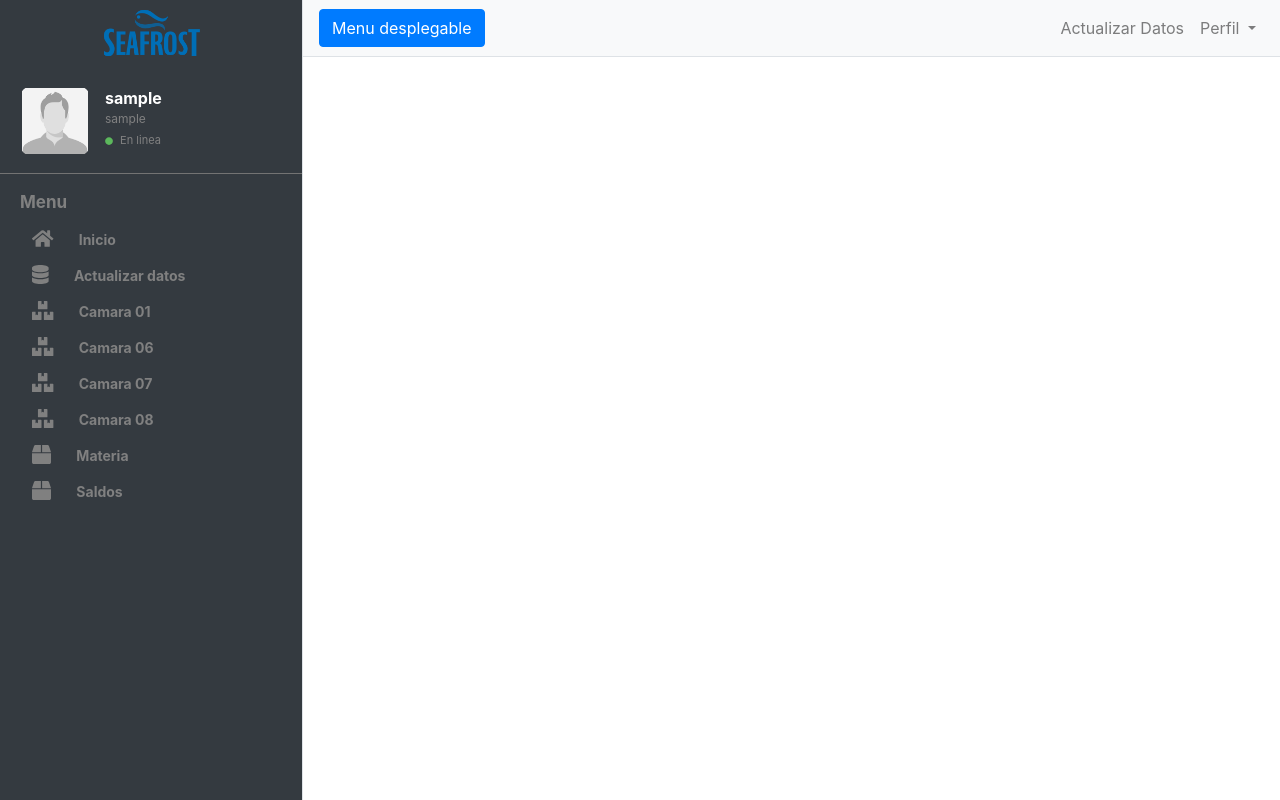
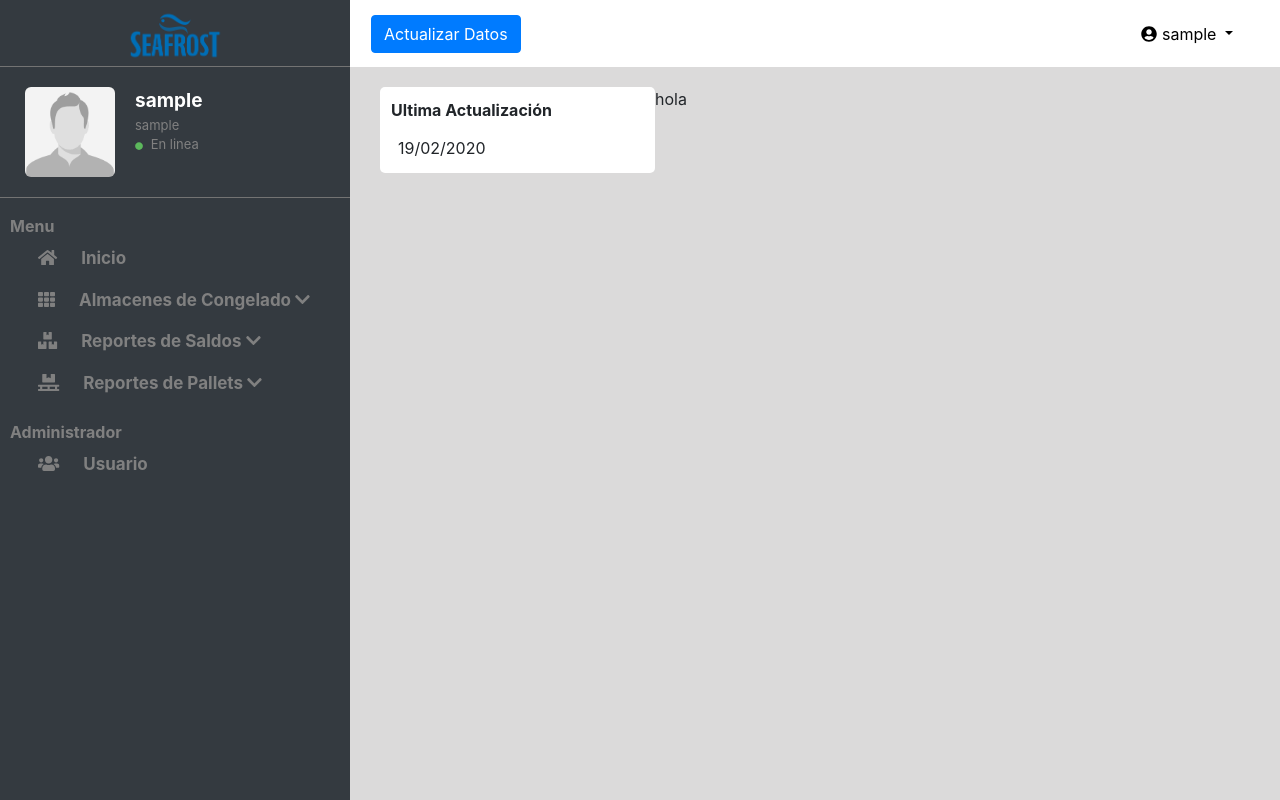
Before and after one commit to nestormeza/sistema-web-curso, a Flask app: page /home in a window 1280 px wide. Run offline with Flask 2, Linux system fonts and the light colour scheme; the visitor is signed in with stand-in values (Sample User, id 1); data comes from the database, SQL or seed files in the repository; some libraries are stand-ins or nearby versions.

Commit message:
avanzando el proyecto

```diff
--- a/app/static/css/dad.css
+++ b/app/static/css/dad.css
@@ -1,3 +1,3 @@
 @import url('login.css');
-@import url('simple-sidebar.css');
+@import url('index.css');
 @import url('register.css');
--- /dev/null
+++ b/app/static/css/index.css
@@ -0,0 +1,182 @@
+body{
+    margin: 0px;
+}
+/* barra lateral del menu*/
+.navbar-sidaber{
+    width: 350px;
+    height: 100%;
+    max-height: 100%;
+    position: fixed;
+    top: 0;
+    z-index: 999;
+}
+/* img de logo de empresa */
+.logo{
+    width: 40%;
+}
+.navbar-brand{
+    width: 350px;
+}
+/* informacion de ususario */
+.linea-a{
+    margin-top: -3px;
+    margin: 0px;
+    background-color: gray;
+}
+.user-photo-information{
+    padding:25px;
+    margin-top: -10px;
+    width: 350px;
+    height: 110px;
+}
+.user-information{
+    float: left;
+    margin-left: 20px;
+}
+.user-information > span{
+    display: block;
+}
+.name-user{
+    font-weight: bold;
+    font-size: 19px;
+    color: white;
+}
+.account-type{
+    color: gray;
+    font-size: 13px;
+}
+.icon-circle {
+    font-size: 8px;
+    margin-right: 4px;
+    color: #5cb85c;
+  }
+.user-photo{
+    float: left;
+    width: 90px;
+    height: 90px;
+    border-radius: 6px;
+    overflow: hidden;
+}
+.linea{
+    background-color: gray;
+    margin-top: 25px;
+}
+/* fin de informacion del usuario*/
+.tittle{
+    color: gray;
+    font-weight: bold;
+    margin-left: 10px;
+}
+/* Menu de navegacion */
+.nav-side-menu li{
+    margin-left: -40px;
+    padding: 8px;
+}
+.nav-side-menu ul :not(collapsed) .arrow:before,
+.nav-side-menu li :not(collapsed) .arrow:before {
+  font-family: FontAwesome;
+  content: "\f078";
+  display: inline-block;
+  padding-left: 10px;
+  padding-right: 10px;
+  vertical-align: middle;
+  float: right;
+}
+.sub-menu{
+    margin-left: -40px;
+
+}
+.nav-side-menu ul .sub-menu li,
+.nav-side-menu li .sub-menu li {
+  background-color: #181c20;
+  border: none;
+  line-height: 28px;
+  border-bottom: 1px solid #23282e;
+  list-style: none;
+}
+.nav-side-menu ul .sub-menu li:hover,
+.nav-side-menu li .sub-menu li:hover {
+  background-color: #020203;
+}
+.nav-side-menu ul .sub-menu li:before,
+.nav-side-menu li .sub-menu li:before {
+  font-family: Fontawesome;
+  content: "\f105";
+  display: inline-block;
+  padding-left: 20px;
+  padding-right: 10px;
+  vertical-align: middle;
+}
+.nav-side-menu li a {
+  text-decoration: none;
+  color:gray;
+  margin-left: 30px;
+  font-weight: bold;
+  font-size: 17px;
+}
+.nav-side-menu li a i {
+  padding-left: 10px;
+  width: 20px;
+  padding-right: 20px;
+}
+.nav-side-menu li:hover {
+  border-left: 5px solid #3d60d1;
+  background-color: #4f5b69;
+  -webkit-transition: all 1s ease;
+  -moz-transition: all 1s ease;
+  -o-transition: all 1s ease;
+  -ms-transition: all 1s ease;
+  transition: all 1s ease;
+}
+.nav-side-menu li a .label{
+    margin-left: 20px;
+}
+/* barra superior */
+.content{
+    height: 100%;
+    width: 100%;
+    max-height: 100%;
+    background-color: rgb(219, 218, 218);
+    position: fixed;
+}
+.navbar{
+    background-color: white;
+    padding: 10px;
+    height: 67px;
+    border-color: gray;
+}
+.button{
+  margin-left: 340px
+}
+.navbar ul li{
+    list-style: none;
+}
+.navbar ul li a{
+    text-decoration: none;
+    color:black;
+}
+.navbar .menu-perfil{
+  margin-top: 14px;
+}
+.container-data{
+  margin-top: 20px;
+  margin-left: 380px;
+}
+.last-update{
+  background-color:#ffff;
+  width: 275px;
+  border-radius: 5px;
+  padding:5px;
+  float: left;
+
+}
+.last{
+  float: left;
+  margin-top: 6px;
+  margin-left: 6px;
+  font-weight: bold;
+}
+.date{
+ margin-top: 6px;
+ margin-left: 13px;
+}
--- a/app/static/css/login.css
+++ b/app/static/css/login.css
@@ -1,5 +1,4 @@
 body .body{
-    background: url("../images/background_login.jpg") no-repeat center center fixed;
     background-size: cover;
 }
 body,html{
--- a/app/static/css/simple-sidebar.css
+++ /dev/null
@@ -1,124 +0,0 @@
-body {
-  overflow-x: hidden;
-}
-#sidebar-wrapper {
-  min-height: 100vh;
-  margin-left: -15rem;
-  -webkit-transition: margin .25s ease-out;
-  -moz-transition: margin .25s ease-out;
-  -o-transition: margin .25s ease-out;
-  transition: margin .25s ease-out;
-}
-
-#sidebar-wrapper .sidebar-heading {
-  padding: 0.875rem 1.25rem;
-  font-size: 1.2rem;
-}
-
-#sidebar-wrapper .list-group {
-  width: 15rem;
-}
-
-#page-content-wrapper {
-  min-width: 100vw;
-}
-
-#wrapper.toggled #sidebar-wrapper {
-  margin-left: 0;
-}
-
-@media (min-width: 768px) {
-  #sidebar-wrapper {
-    margin-left: 0;
-  }
-
-  #page-content-wrapper {
-    min-width: 0;
-    width: 100%;
-  }
-
-  #wrapper.toggled #sidebar-wrapper {
-    margin-left: -15rem;
-  }
-}
-
-.logo_nav{
-  width: 50%;
-}
-.sidebar-header{
-  padding: 20px;
-  overflow: hidden;
-}
-.user_sidebar{
-  float: left;
-  width: 70px;
-  padding: 2px;
-  border-radius: 12px;
-  margin-right: 15px;
-  overflow: hidden;
-}
-.user_sidebar img{
-  object-fit: cover;
-   height: 100%;
-   width: 100%;
-}
-.user_info{
-  float: left;
-}
-.user_info > span {
-  display: block;
-}
-.user_name strong{
-  color: #ffff;
-}
-.user_account_type{
-  font-size: 12px;
-  color: gray;
-}
-.circle{
-  font-size: 11px;
-  margin-top: 4px;
-  color: gray;
-}
-.icon-circle {
-  font-size: 8px;
-  margin-right: 4px;
-  color: #5cb85c;
-}
-.linea{
-  margin-top: -3px;
-  background-color:gray;
-}
-.sidebar_menu{
-  padding-bottom: 10px;
-}
-.sidebar_menu li{
-  list-style: none;
-  margin-left: -38px;
-}
-.sidebar_menu .tittle{
-  font-size: 17px;
-  padding:3px 20px;
-  font-weight: bold;
-  color: gray;
-}
-.sidebar_menu .item_menu .a{
-  display: inline-block;
-  width: 300px;
-  height: 30px;
-  text-decoration: none;
-  position: relative;
-  padding: 10px;
-  color:gray;
-  font-size: 19px;
-}
-
-.sidebar_menu .item_menu a span{
-  font-weight: bold;
-  font-size: 14px;
-  text-align: center;
-}
-.sidebar_menu .item_menu .icon{
-  margin-right: 20px;
-  margin-left: 20px;
-}
--- a/app/templates/auth/login.html
+++ b/app/templates/auth/login.html
@@ -16,7 +16,7 @@
     <script src="https://cdn.jsdelivr.net/npm/popper.js@1.16.0/dist/umd/popper.min.js" integrity="sha384-Q6E9RHvbIyZFJoft+2mJbHaEWldlvI9IOYy5n3zV9zzTtmI3UksdQRVvoxMfooAo" crossorigin="anonymous"></script>
     <title>Sistema de ubicaciones| Area de Camara</title>
 </head>
-<body class="body">
+<body class="body bg-dark">
     <div  class="modal-dialog ">
         <div class="col-xs-12 col-sm-12 col-md-12 col-lg-12 login-img text-center"><img src="../static/images/logo_login.png"></div>
             <div class="col-12 ">
--- a/app/templates/home.html
+++ b/app/templates/home.html
@@ -1,5 +1,6 @@
 {% extends 'layout.html' %}
 
+
 {% block container %}
-
+  <p>hola</p>
 {% endblock %}
--- a/app/templates/layout.html
+++ b/app/templates/layout.html
@@ -1,175 +1,138 @@
-
 <!DOCTYPE html>
 <html lang="en">
-
 <head>
-  {% block tittle %}
-  <meta charset="utf-8">
+    <meta charset="UTF-8">
     <meta name="viewport" content="width=device-width, initial-scale=1, shrink-to-fit=no">
-  <meta name="description" content="">
-  <meta name="author" content="">
-  <link href="../static/css/dad.css" rel="stylesheet">
+    <link rel="stylesheet" href="../static/css/dad.css" type="text/css">
     <link rel="stylesheet" href="https://stackpath.bootstrapcdn.com/bootstrap/4.4.1/css/bootstrap.min.css" integrity="sha384-Vkoo8x4CGsO3+Hhxv8T/Q5PaXtkKtu6ug5TOeNV6gBiFeWPGFN9MuhOf23Q9Ifjh" crossorigin="anonymous">
     <link rel="stylesheet" href="https://use.fontawesome.com/releases/v5.0.8/css/solid.css">
+    <link rel="icon" type="image/png" href="/static/images/logo_login.png" />
     <script src="https://use.fontawesome.com/releases/v5.0.7/js/all.js"></script>
     <script src="https://ajax.googleapis.com/ajax/libs/jquery/3.3.1/jquery.min.js"></script>
     <script src="https://stackpath.bootstrapcdn.com/bootstrap/4.4.1/js/bootstrap.min.js" integrity="sha384-wfSDF2E50Y2D1uUdj0O3uMBJnjuUD4Ih7YwaYd1iqfktj0Uod8GCExl3Og8ifwB6" crossorigin="anonymous"></script>
     <script src="https://code.jquery.com/jquery-3.4.1.slim.min.js" integrity="sha384-J6qa4849blE2+poT4WnyKhv5vZF5SrPo0iEjwBvKU7imGFAV0wwj1yYfoRSJoZ+n" crossorigin="anonymous"></script>
     <script src="https://cdn.jsdelivr.net/npm/popper.js@1.16.0/dist/umd/popper.min.js" integrity="sha384-Q6E9RHvbIyZFJoft+2mJbHaEWldlvI9IOYy5n3zV9zzTtmI3UksdQRVvoxMfooAo" crossorigin="anonymous"></script>
     <title>Sistema de ubicaciones| Area de Camara</title>
-  {% endblock %}
 </head>
-
 <body>
-  {% block nav %}
-  <div class="d-flex" id="wrapper">
-    <div class="bg-dark border-right" id="sidebar-wrapper">
-      <div class="sidebar-brand text-center">
-        <img src="../static/images/logo_login.png" class="logo_nav">
+    <!-- inicio de la navbar -->
+    <div class="navbar-sidaber bg-dark ">
+        <!-- logo de la empresa -->
+        <div class="navbar-brand  text-center">
+            <a href="">
+                <img class ="logo"src="../static/images/logo_login.png">
+            </a>
+            <hr class="linea-a">
         </div>
-      <div class="sidebar-header">
-        <div class="user_sidebar">
-          <img src="../static/images/user.jpg" class="">
+        <!-- informacion del usuario -->
+        <div class="user-photo-information">
+            <div >
+                <img class="user-photo" src="../static/images/user.jpg">
             </div>
-        <div class="user_info">
-          <span class="user_name">
-            <strong>{{ Name }}</strong>
-          </span>
-          <span class="user_account_type" >{{ Account_Type }}</span>
-          <span class="circle" ><i class="icon-circle fa fa-circle" ></i> En linea</span>
+            <div class="user-information" >
+                <span class="name-user">{{Name}}</span>
+                <span class="account-type">{{Account_Type}}</span>
+                <span class="account-type"> <i class="icon-circle fa fa-circle" > </i>  En linea</span>
             </div>
         </div>
         <hr class="linea">
-      <!-- Menu de navbar lateras -->
-      <div class="sidebar_menu">
-        <span class="tittle"> Menu </span>
-        <ul>
-          <li class="item_menu">
-            <a href="home.html" class="a">
-              <i class="fa fa-home icon"></i>
-              <span class="text-center">Inicio</span>
+        <div class="nav-side-menu">
+            <span class="tittle">Menu</span>
+            <div class="menu-list">
+                <ul class="">
+                    <li>
+                        <a href="#">
+                        <i class="fas fa-home"></i>
+                        <span class="label">Inicio</span>
                         </a>
                     </li>
-          <li class="item_menu">
-            <a href="home.html" class="a">
-              <i class="fa fa-database icon"></i>
-              <span class="text-center">Actualizar datos</span>
+                    <li  data-toggle="collapse" data-target="#camaras" class="collapsed">
+                        <a href="#">
+                            <i class="fas fa-th"></i>
+                            <span class="label">Almacenes de Congelado</span>
+                            <i class="fas fa-chevron-down"></i>
                         </a>
                     </li>
-          <li class="item_menu">
-            <a href="home.html" class="a">
-              <i class="fa fa-boxes icon"></i>
-              <span class="text-center">Camara 01</span>
+                        <ul class="sub-menu collapse" id="camaras">
+                            <li><a href="#">Camara N°01</a></li>
+                            <li><a href="#">Camara N°06</a></li>
+                            <li><a href="#">Camara N°07</a></li>
+                            <li><a href="#">Camara N°08</a></li>
+                        </ul>
+                    <li  data-toggle="collapse" data-target="#reportessaldos" class="collapsed">
+                        <a href="#">
+                            <i class="fas fa-boxes"></i>
+                            <span class="label">Reportes de Saldos </span>
+                            <i class="fas fa-chevron-down"></i>
                         </a>
                     </li>
-          <li class="item_menu">
-            <a href="home.html" class="a">
-              <i class="fa fa-boxes icon"></i>
-              <span class="text-center">Camara 06</span>
+                        <ul class="sub-menu collapse" id="reportessaldos">
+                            <li><a href="#">Sala N°01</a></li>
+                            <li><a href="#">Sala N°02</a></li>
+                        </ul>
+                    <li  data-toggle="collapse" data-target="#reportepallet" class="collapsed">
+                        <a href="#">
+                            <i class="fas fa-pallet"></i>
+                            <span class="label">Reportes de Pallets</span>
+                            <i class="fas fa-chevron-down"></i>
                         </a>
                     </li>
-          <li class="item_menu">
-            <a href="home.html" class="a">
-              <i class="fa fa-boxes icon"></i>
-              <span class="text-center">Camara 07</span>
-            </a>
-          </li>
-          <li class="item_menu">
-            <a href="home.html" class="a">
-              <i class="fa fa-boxes icon"></i>
-              <span class="text-center">Camara 08</span>
-            </a>
-          </li>
-          <li class="item_menu">
-            <a href="home.html" class="a">
-              <i class="fas fa-box icon"></i>
-              <span class="text-center">Materia</span>
-            </a>
-          </li>
-          <li class="item_menu">
-            <a href="home.html" class="a">
-              <i class="fas fa-box icon"></i>
-              <span class="text-center">Saldos</span>
+                        <ul class="sub-menu collapse" id="reportepallet">
+                            <li><a href="#">Camara N°07</a></li>
+                            <li><a href="#">Camara N°08</a></li>
+                        </ul>
+                </ul>
+            </div>
+            <span class="tittle">Administrador</span>
+            <div class="menu-list">
+                <ul class="">
+                    <li>
+                        <a href="#">
+                            <i class="fas fa-users"></i>
+                            <span class="label">Usuario</span>
                         </a>
                     </li>
                 </ul>
             </div>
-      <div>
-        {% if Account_Type == 'Administrador' or Account_Type == 'ADMINISTRADOR' %}
-        <div class="sidebar_menu">
-          <span class="tittle"> Administrador </span>
-          <ul>
-            <li class="item_menu">
-              <a href="home.html" class="a">
-                <i class="fas fa-users icon"></i>
-                <span class="text-center">Registrar usuario</span>
-              </a>
-            </li>
-            <li class="item_menu">
-              <a href="home.html" class="a">
-                <i class="fas fa-users icon"></i>
-                <span class="text-center">Lista de usuarios</span>
-              </a>
-            </li>
-          </ul>
-        </div>
-        {% endif %}
         </div>
     </div>
-    <div id="page-content-wrapper">
-
-      <nav class="navbar navbar-expand-lg navbar-light bg-light border-bottom">
-        <button class="btn btn-primary" id="menu-toggle">Menu desplegable</button>
-
-        <button class="navbar-toggler" type="button" data-toggle="collapse" data-target="#navbarSupportedContent" aria-controls="navbarSupportedContent" aria-expanded="false" aria-label="Toggle navigation">
-          <span class="navbar-toggler-icon"></span>
-        </button>
-
-        <div class="collapse navbar-collapse" id="navbarSupportedContent">
-          <ul class="navbar-nav ml-auto mt-2 mt-lg-0">
-            <li class="nav-item">
-              <a class="nav-link" href="#"> Actualizar Datos</a>
-            </li>
+    <div class="content">
+        <nav class="navbar navb-expand-lg ">
+            <div class="container-fluid">
+                <button type="button" class="btn btn-primary button">Actualizar Datos</button>
+                <ul class="nav justify-content-end">
                     <li class="nav-item dropdown">
-              <a class="nav-link dropdown-toggle" href="#" id="navbarDropdown" role="button" data-toggle="dropdown" aria-haspopup="true" aria-expanded="false">
-                Perfil
+                        <a class="nav-link dropdown-toggle" href="#" id="navbarDropdownMenuLink" role="button" data-toggle="dropdown" aria-haspopup="true" aria-expanded="false">
+                            <i class="fas fa-user-circle"></i>
+                            {{Name}}
                         </a>
-              <div class="dropdown-menu dropdown-menu-right" aria-labelledby="navbarDropdown">
-                <a class="dropdown-item" href="#">Configuracion de cuenta</a>
+                        <div class="dropdown-menu menu-perfil" aria-labelledby="navbarDropdownMenuLink">
+                          <a class="dropdown-item" href="#">Perfil</a>
                           <div class="dropdown-divider"></div>
-                <a class="dropdown-item" href="#">cerrar session</a>
+                          <a class="dropdown-item" href="#">Cerrar Sesion</a>
                         </div>
                     </li>
                 </ul>
             </div>
         </nav>
-    {%endblock %}
-    {% block content %}
-    <div class="container-fluid">
-      <div class="row">
+        <div class="container-data">
+            <div class="last-update">
+                <div class="last">
+                  <label> Ultima Actualización </label>
+                </div>
+                <div class="">
+                  <label class="date"> 19/02/2020 </label>
+                </div>
+            </div>
+            <div>
+              {% block content%}
                 {% block container %}
 
-        {% endblock  %}
+                {% endblock %}
+              {% endblock %}
+            </div>
+
         </div>
     </div>
-
-    <!-- /#page-content-wrapper -->
-
-  </div>
-  <!-- /#wrapper -->
-
-  <!-- Bootstrap core JavaScript -->
-  <script src="vendor/jquery/jquery.min.js"></script>
-  <script src="vendor/bootstrap/js/bootstrap.bundle.min.js"></script>
-
-  <!-- Menu Toggle Script -->
-  <script>
-    $("#menu-toggle").click(function(e) {
-      e.preventDefault();
-      $("#wrapper").toggleClass("toggled");
-    });
-  </script>
-{% endblock %}
 </body>
-
 </html>
```
Also changed, not shown: 1 other file. Lines whose indentation alone changed are shown as unchanged.
